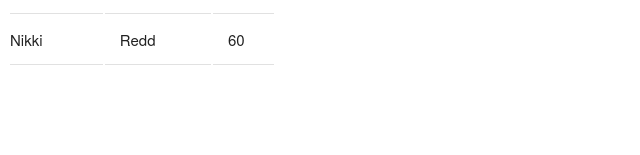
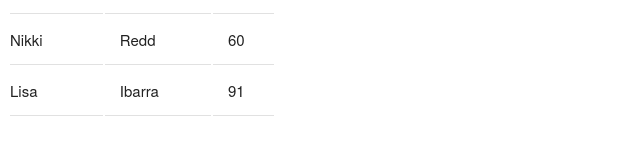
Before and after one commit to tphdev/tables-for-days, a plain HTML site: page index.html in a window 1280 px wide. Shown: the part 431-586 px from the top of the page, without its empty margins (0-640 px from the left). Drawn offline with nearby package versions, Linux system fonts and the light colour scheme.

Commit message:
adding new data to table

```diff
--- a/index.html
+++ b/index.html
@@ -55,6 +55,11 @@
             <td>Redd</td>
             <td>60</td>
           </tr>
+          <tr>
+            <td>Lisa</td>
+            <td>Ibarra</td>
+            <td>91</td>
+          </tr>
         </tbody>
       </table>
     </div>
```
